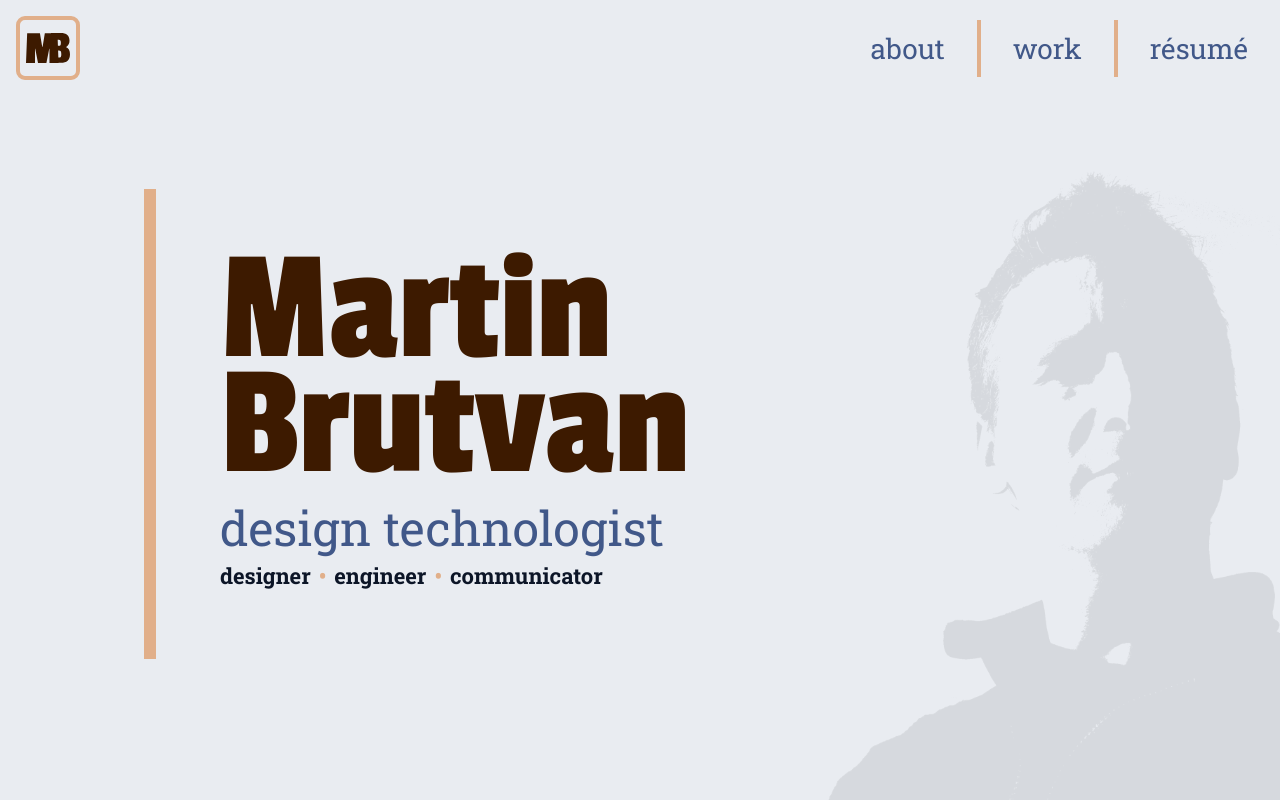
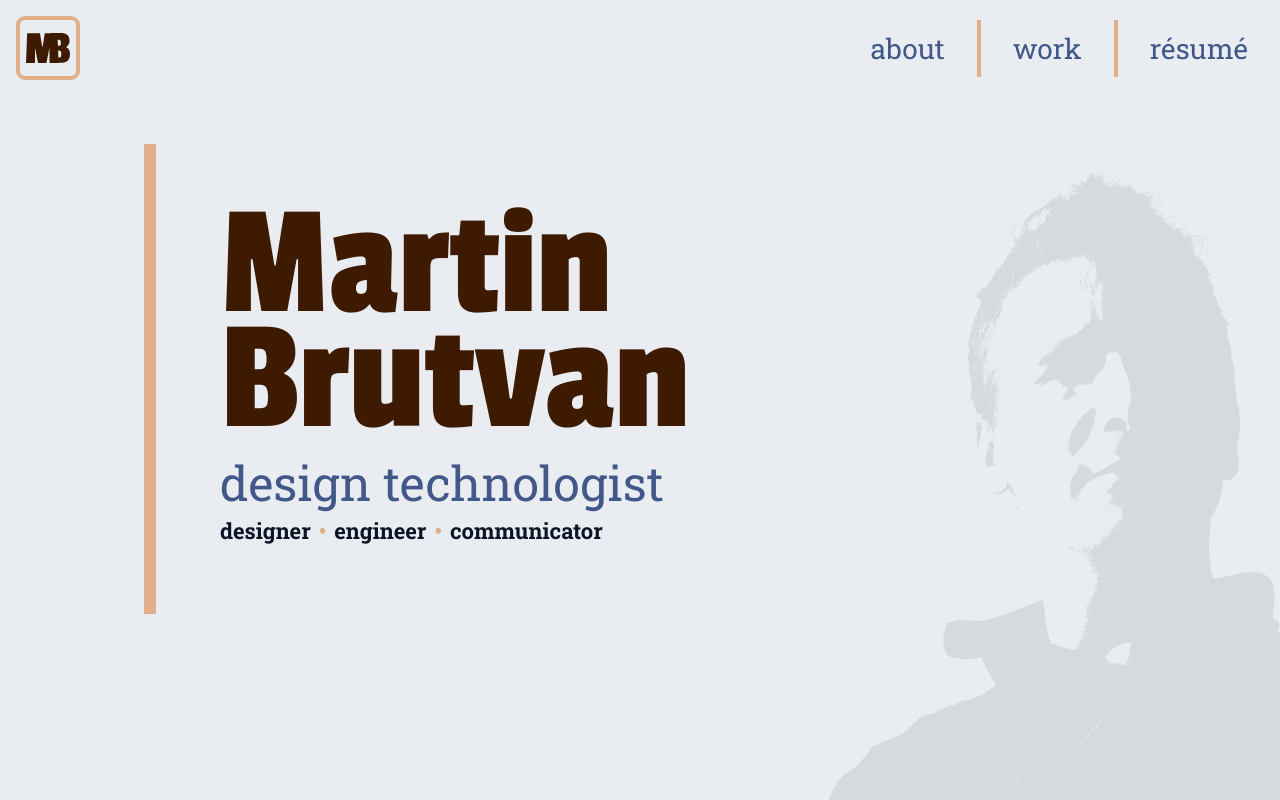
Before and after one commit to bigfishdesign13/martin-brutvan-portfolio, a Next.js app: page / in a window 1280 px wide. Built offline with nearby package versions, Linux system fonts and the light colour scheme.

Commit message:
troubleshooting v2

```diff
--- a/src/app/page.tsx
+++ b/src/app/page.tsx
@@ -4,7 +4,7 @@ import Heading from "../components/Heading";
 export default function Home() {
   return (
     <>
-      <div className="flex flex-col h-[70vh] justify-center">
+      <div className="flex flex-col h-[90%]">
         <div className="flex items-center md:items-start flex-col md:ps-16 py-[4rem] md:border-s-[12px] md:border-light-border-primary md:w-min">
           <Heading
             level="h1"
@@ -24,13 +24,9 @@ export default function Home() {
           </Heading>
           <p className="flex flex-col md:flex-row items-center mt-2 md:mt-0 text-light-heading-secondary text-[22px] font-bold">
             <span>designer</span>
-            <span className="mx-2 text-light-border-primary hidden md:inline">
-              &bull;
-            </span>
+            <span className="mx-2 text-light-border-primary hidden md:inline">&bull;</span>
             <span>engineer</span>
-            <span className="mx-2 text-light-border-primary hidden md:inline">
-              &bull;
-            </span>
+            <span className="mx-2 text-light-border-primary hidden md:inline">&bull;</span>
             <span>communicator</span>
           </p>
         </div>
```
